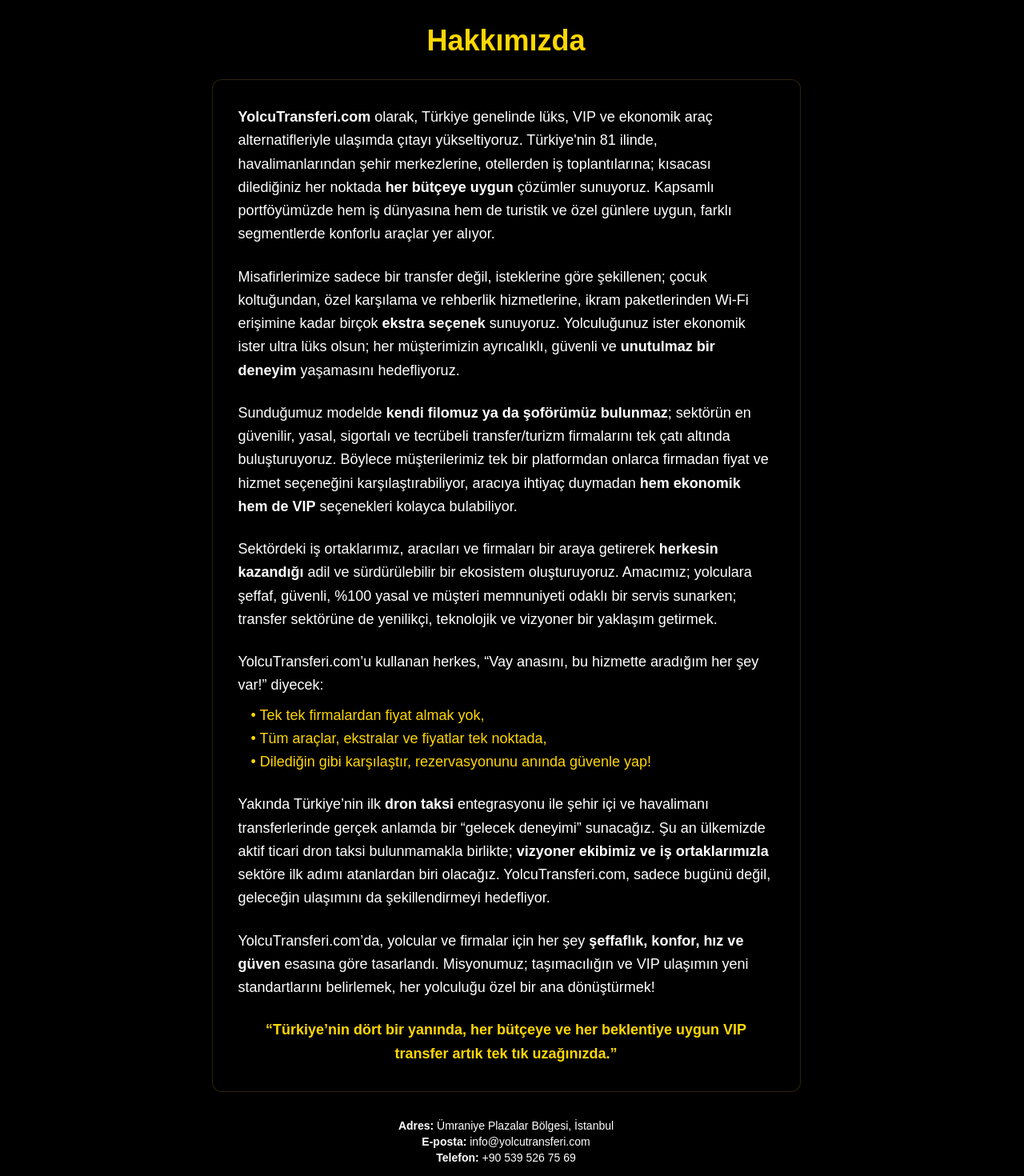
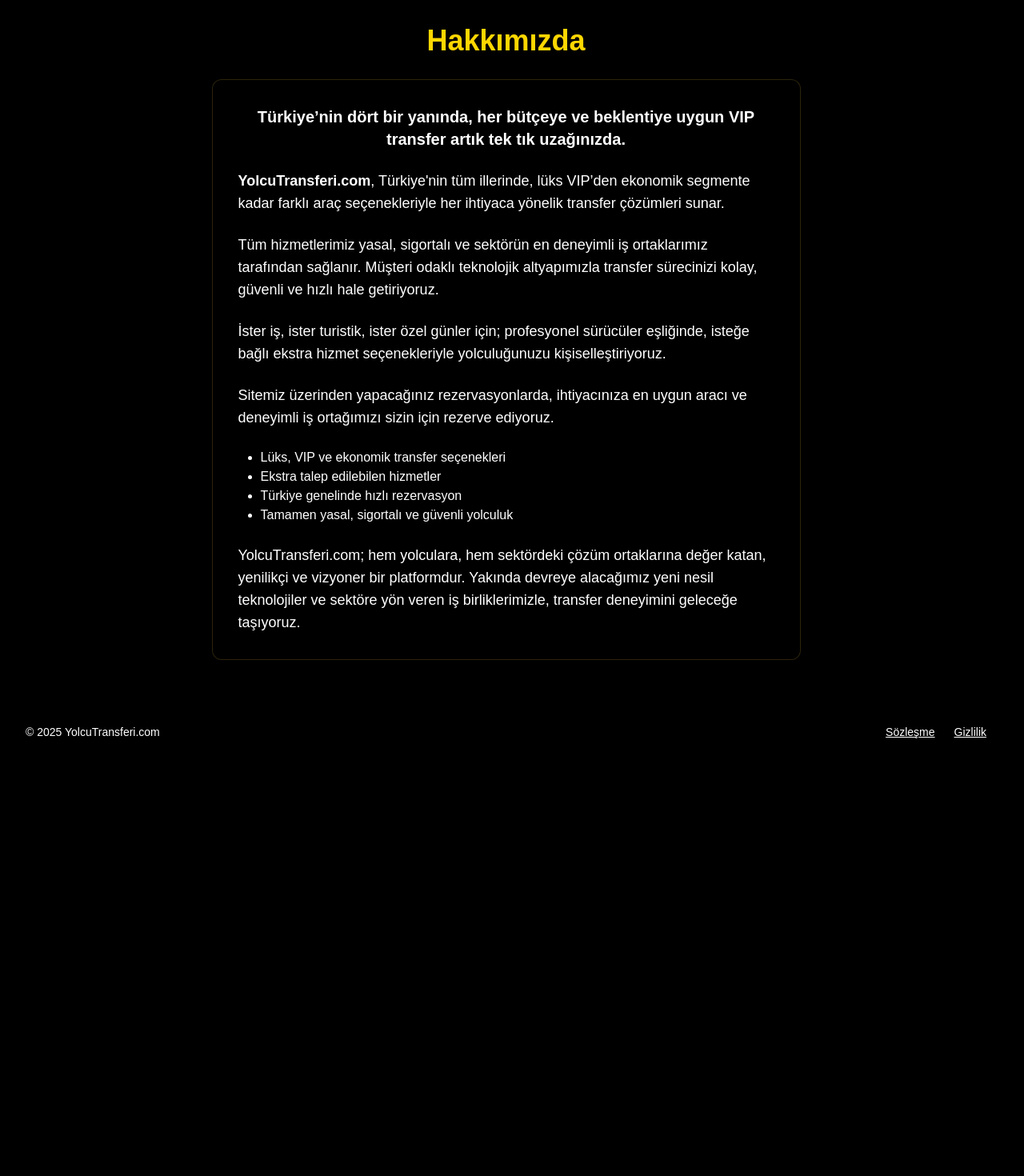
Before and after one commit to haliltayfur/yolcutransferi, a Next.js app: page /hakkimizda in a window 1280 px wide. Shown: the part 140-1610 px from the top of the page at 80% size. After the commit the page ends 1089 px from the top, so only its background shows below. Built offline with nearby package versions, Linux system fonts and the light colour scheme.

Commit message:
Update page.js

```diff
--- a/app/hakkimizda/page.js
+++ b/app/hakkimizda/page.js
@@ -6,42 +6,32 @@ export default function Hakkimizda() {
       <h2 className="text-3xl md:text-4xl font-extrabold text-gold mb-7 text-center">
         Hakkımızda
       </h2>
-      <div className="bg-black/70 border border-gold/20 rounded-xl shadow-lg p-8 text-lg text-gray-200 space-y-6 leading-relaxed">
+      <div className="bg-black/80 border border-gold/20 rounded-xl shadow-lg p-8 text-[18px] md:text-lg text-gray-200 space-y-6 leading-relaxed">
+        <div className="mb-5 text-lg md:text-xl text-center font-semibold text-gray-200">
+          Türkiye’nin dört bir yanında, her bütçeye ve beklentiye uygun VIP transfer artık tek tık uzağınızda.
+        </div>
         <p>
-          <b>YolcuTransferi.com</b> olarak, Türkiye genelinde lüks, VIP ve ekonomik araç alternatifleriyle ulaşımda çıtayı yükseltiyoruz. Türkiye'nin 81 ilinde, havalimanlarından şehir merkezlerine, otellerden iş toplantılarına; kısacası dilediğiniz her noktada <b>her bütçeye uygun</b> çözümler sunuyoruz. Kapsamlı portföyümüzde hem iş dünyasına hem de turistik ve özel günlere uygun, farklı segmentlerde konforlu araçlar yer alıyor.
+          <b>YolcuTransferi.com</b>, Türkiye'nin tüm illerinde, lüks VIP’den ekonomik segmente kadar farklı araç seçenekleriyle her ihtiyaca yönelik transfer çözümleri sunar.
         </p>
         <p>
-          Misafirlerimize sadece bir transfer değil, isteklerine göre şekillenen; çocuk koltuğundan, özel karşılama ve rehberlik hizmetlerine, ikram paketlerinden Wi-Fi erişimine kadar birçok <b>ekstra seçenek</b> sunuyoruz. Yolculuğunuz ister ekonomik ister ultra lüks olsun; her müşterimizin ayrıcalıklı, güvenli ve <b>unutulmaz bir deneyim</b> yaşamasını hedefliyoruz.
+          Tüm hizmetlerimiz yasal, sigortalı ve sektörün en deneyimli iş ortaklarımız tarafından sağlanır. Müşteri odaklı teknolojik altyapımızla transfer sürecinizi kolay, güvenli ve hızlı hale getiriyoruz.
         </p>
         <p>
-          Sunduğumuz modelde <b>kendi filomuz ya da şoförümüz bulunmaz</b>; sektörün en güvenilir, yasal, sigortalı ve tecrübeli transfer/turizm firmalarını tek çatı altında buluşturuyoruz. Böylece müşterilerimiz tek bir platformdan onlarca firmadan fiyat ve hizmet seçeneğini karşılaştırabiliyor, aracıya ihtiyaç duymadan <b>hem ekonomik hem de VIP</b> seçenekleri kolayca bulabiliyor.
+          İster iş, ister turistik, ister özel günler için; profesyonel sürücüler eşliğinde, isteğe bağlı ekstra hizmet seçenekleriyle yolculuğunuzu kişiselleştiriyoruz.
         </p>
         <p>
-          Sektördeki iş ortaklarımız, aracıları ve firmaları bir araya getirerek <b>herkesin kazandığı</b> adil ve sürdürülebilir bir ekosistem oluşturuyoruz. Amacımız; yolculara şeffaf, güvenli, %100 yasal ve müşteri memnuniyeti odaklı bir servis sunarken; transfer sektörüne de yenilikçi, teknolojik ve vizyoner bir yaklaşım getirmek.
+          Sitemiz üzerinden yapacağınız rezervasyonlarda, ihtiyacınıza en uygun aracı ve deneyimli iş ortağımızı sizin için rezerve ediyoruz.
         </p>
+        <ul className="list-disc pl-7 text-base text-gray-300 mt-2">
+          <li>Lüks, VIP ve ekonomik transfer seçenekleri</li>
+          <li>Ekstra talep edilebilen hizmetler</li>
+          <li>Türkiye genelinde hızlı rezervasyon</li>
+          <li>Tamamen yasal, sigortalı ve güvenli yolculuk</li>
+        </ul>
         <p>
-          YolcuTransferi.com’u kullanan herkes, “Vay anasını, bu hizmette aradığım her şey var!” diyecek:
-          <span className="block mt-2 ml-4 text-gold">
-            • Tek tek firmalardan fiyat almak yok,<br />
-            • Tüm araçlar, ekstralar ve fiyatlar tek noktada,<br />
-            • Dilediğin gibi karşılaştır, rezervasyonunu anında güvenle yap!
-          </span>
+          YolcuTransferi.com; hem yolculara, hem sektördeki çözüm ortaklarına değer katan, yenilikçi ve vizyoner bir platformdur.
+          Yakında devreye alacağımız yeni nesil teknolojiler ve sektöre yön veren iş birliklerimizle, transfer deneyimini geleceğe taşıyoruz.
         </p>
-        <p>
-          Yakında Türkiye’nin ilk <b>dron taksi</b> entegrasyonu ile şehir içi ve havalimanı transferlerinde gerçek anlamda bir “gelecek deneyimi” sunacağız. Şu an ülkemizde aktif ticari dron taksi bulunmamakla birlikte; <b>vizyoner ekibimiz ve iş ortaklarımızla</b> sektöre ilk adımı atanlardan biri olacağız. YolcuTransferi.com, sadece bugünü değil, geleceğin ulaşımını da şekillendirmeyi hedefliyor.
-        </p>
-        <p>
-          YolcuTransferi.com’da, yolcular ve firmalar için her şey <b>şeffaflık, konfor, hız ve güven</b> esasına göre tasarlandı.
-          Misyonumuz; taşımacılığın ve VIP ulaşımın yeni standartlarını belirlemek, her yolculuğu özel bir ana dönüştürmek!
-        </p>
-        <div className="text-gold font-semibold mt-7 text-center">
-          “Türkiye’nin dört bir yanında, her bütçeye ve her beklentiye uygun VIP transfer artık tek tık uzağınızda.”
-        </div>
-      </div>
-      <div className="mt-8 text-center text-gray-400 text-sm">
-        <b>Adres:</b> Ümraniye Plazalar Bölgesi, İstanbul<br />
-        <b>E-posta:</b> info@yolcutransferi.com<br />
-        <b>Telefon:</b> +90 539 526 75 69
       </div>
     </main>
   );
```
